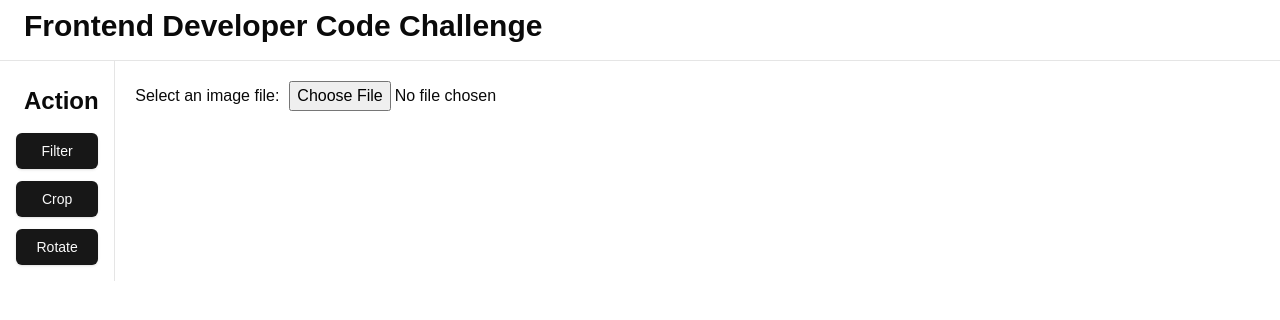
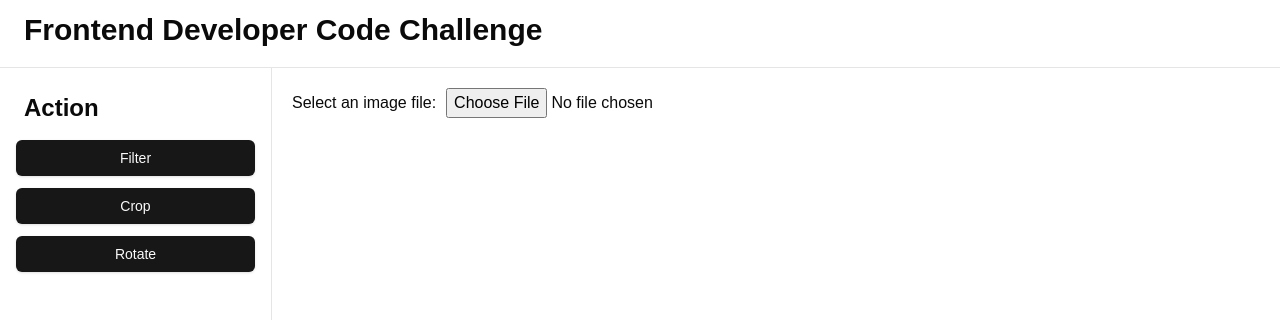
Before and after one commit to thoriqdharmawan/honcho-job-task, a Next.js app: page / in a window 1280 px wide. Shown: the top 320 px of the page. Built offline with nearby package versions, Linux system fonts and the light colour scheme.

Commit message:
fix(layout): sidebar style

```diff
--- a/app/globals.css
+++ b/app/globals.css
@@ -39,6 +39,9 @@ body {
     --chart-4: 43 74% 66%;
     --chart-5: 27 87% 67%;
     --radius: 0.5rem;
+
+    --sidebar-width: 17rem;
+    --header-height: 4.25rem;
   }
   .dark {
     --background: 0 0% 3.9%;
```
